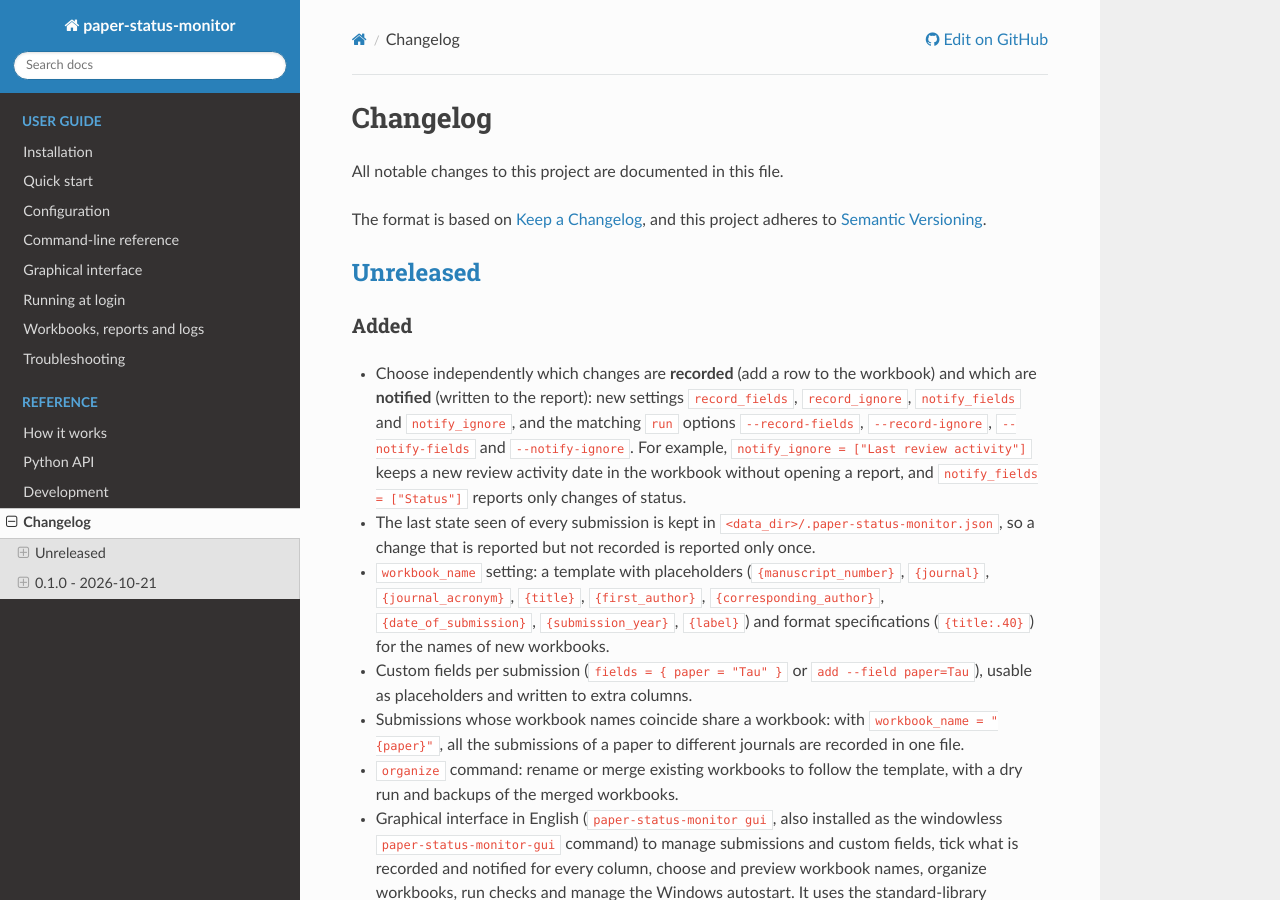
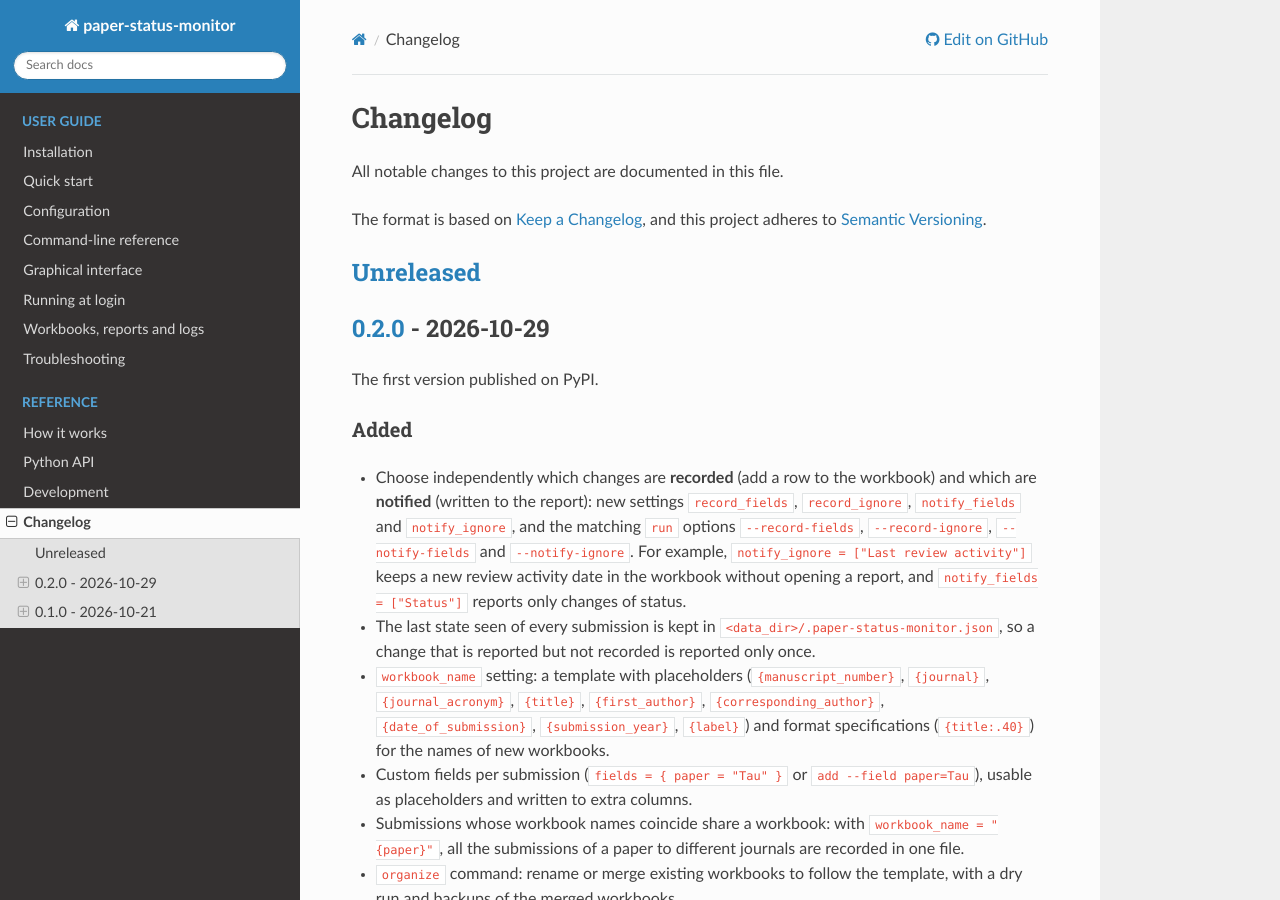
Before and after one commit to dsanchez-garcia/paper-status-monitor, a Sphinx documentation site: the page built from docs/changelog.md, in a window 1280 px wide and 900 px high. Built offline with Sphinx 7.4.7 and the Read the Docs theme 3.1.0, drawn with Linux system fonts in a browser that asks for light colours.

Commit message:
Release 0.2.0
Co-authored-by: Copilot <223556219+Copilot@users.noreply.github.com>

```diff
--- a/CHANGELOG.md
+++ b/CHANGELOG.md
@@ -6,6 +6,10 @@ The format is based on [Keep a Changelog](https://keepachangelog.com/en/1.1.0/),
 this project adheres to [Semantic Versioning](https://semver.org/spec/v2.0.0.html).
 
 ## [Unreleased]
+
+## [0.2.0] - 2026-10-29
+
+The first version published on PyPI.
 
 ### Added
 
@@ -186,5 +190,6 @@ as an installable, documented and tested package.
 
 - Dependencies on Selenium, webdriver-manager, pandas and Tkinter.
 
-[Unreleased]: https://github.com/dsanchez-garcia/paper-status-monitor/compare/b3549f1ab4f7a05d41457277c829f113c67e163d...HEAD
+[Unreleased]: https://github.com/dsanchez-garcia/paper-status-monitor/compare/v0.2.0...HEAD
+[0.2.0]: https://github.com/dsanchez-garcia/paper-status-monitor/releases/tag/v0.2.0
 [0.1.0]: https://github.com/dsanchez-garcia/paper-status-monitor/tree/b3549f1ab4f7a05d41457277c829f113c67e163d
--- a/src/paper_status_monitor/_version.py
+++ b/src/paper_status_monitor/_version.py
@@ -1,3 +1,3 @@
 """Version of the package (single source of truth, read by the build backend)."""
 
-__version__ = "0.1.0"
+__version__ = "0.2.0"
```
Also changed, not shown: docs/cli.md (+1 -1 lines).
